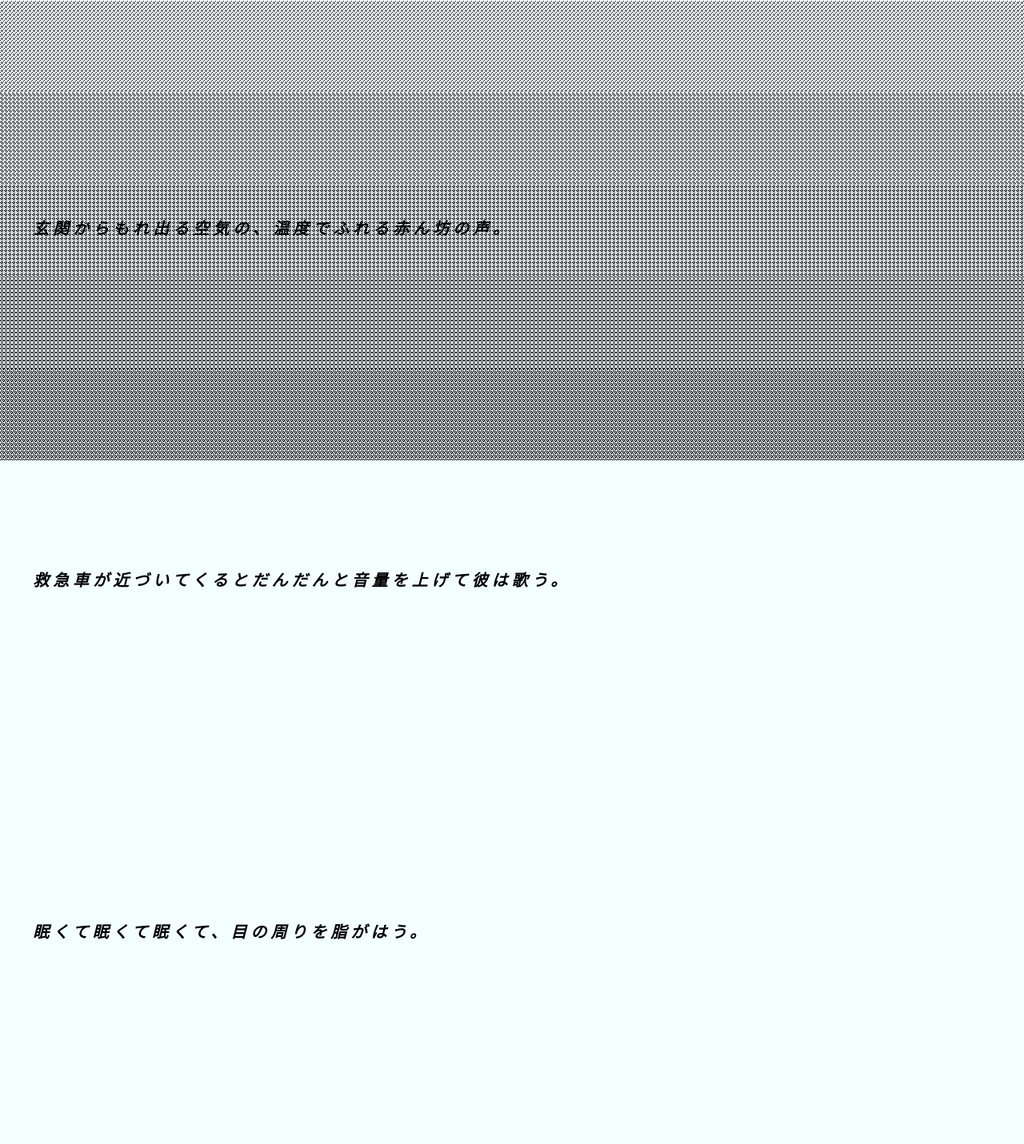
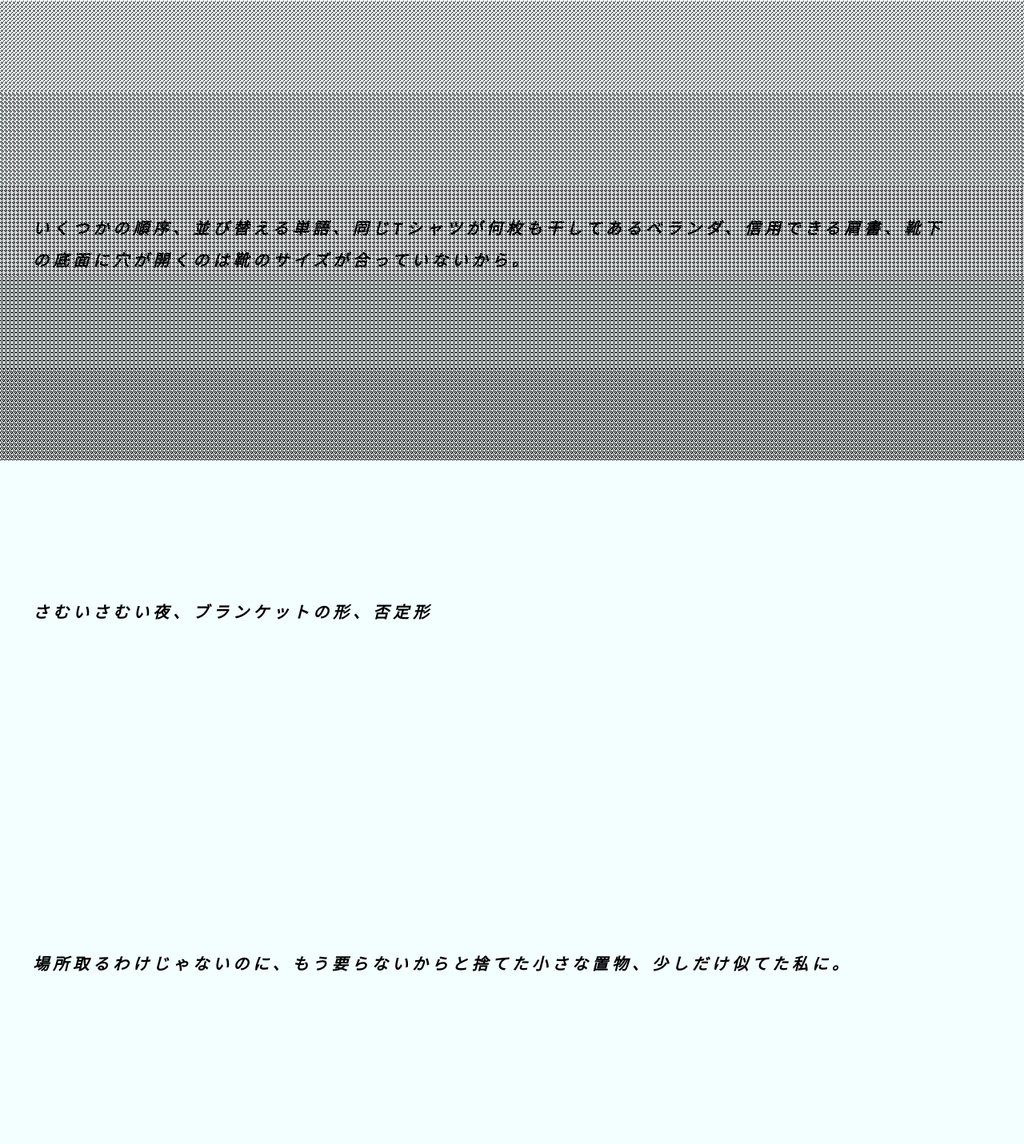
Before and after one commit to abbbbbbbbboe/web, a plain HTML site: page hakko/index.html in a window 1280 px wide. Shown: the part 229-1660 px from the top of the page at 80% size. Drawn offline with Linux system fonts and the light colour scheme; a web font is replaced by a local one.

Commit message:
発光更新

```diff
--- a/hakko/index.html
+++ b/hakko/index.html
@@ -102,6 +102,12 @@
 
 
       <div class="text">
+        <p>いくつかの順序、並び替える単語、同じTシャツが何枚も干してあるベランダ、信用できる肩書、靴下の底面に穴が開くのは靴のサイズが合っていないから。</p>
+        <p>さむいさむい夜、ブランケットの形、否定形</p>
+        <p>場所取るわけじゃないのに、もう要らないからと捨てた小さな置物、少しだけ似てた私に。</p>
+        <!-- 10回に一回 -->
+        <hr>
+        <p>たくましい鼻毛を猫の顎のように撫でる</p>
         <p>玄関からもれ出る空気の、温度でふれる赤ん坊の声。</p>
         <p>救急車が近づいてくるとだんだんと音量を上げて彼は歌う。</p>
         <p>眠くて眠くて眠くて、目の周りを脂がはう。</p>
```
